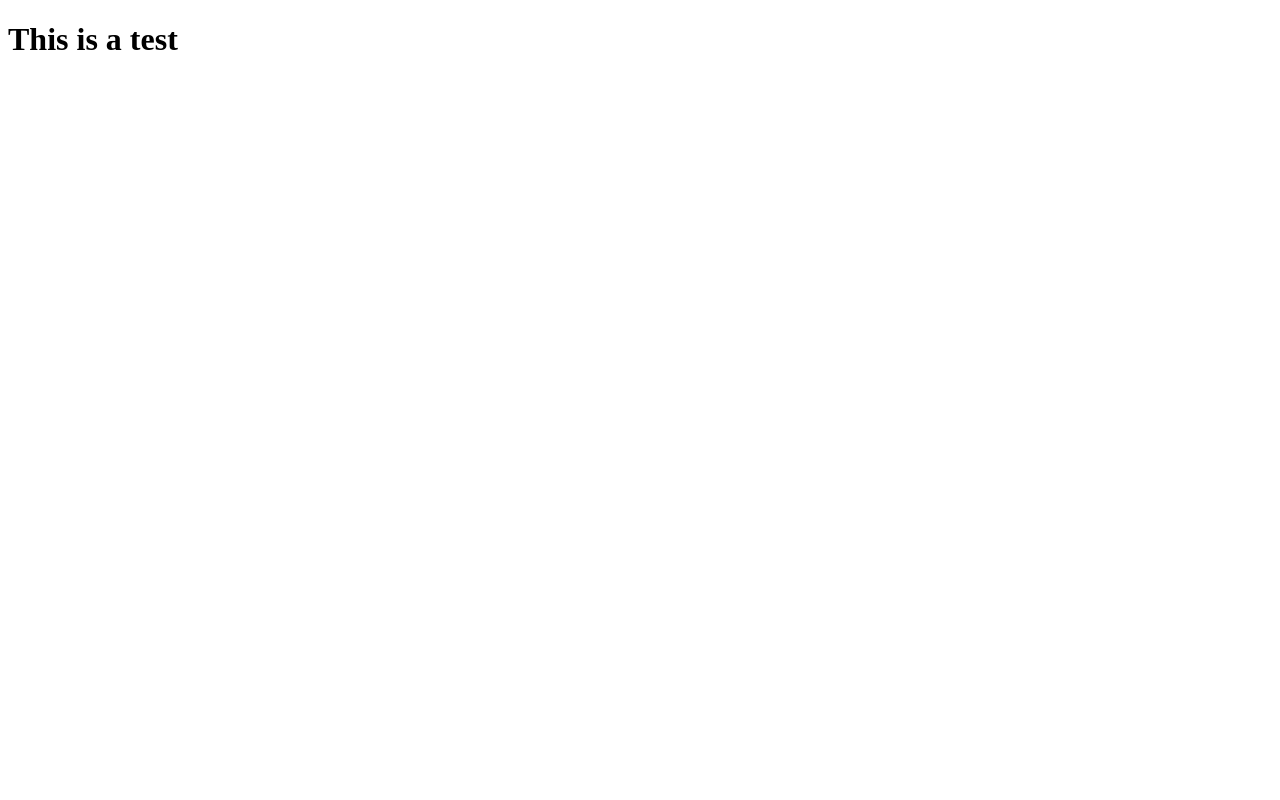
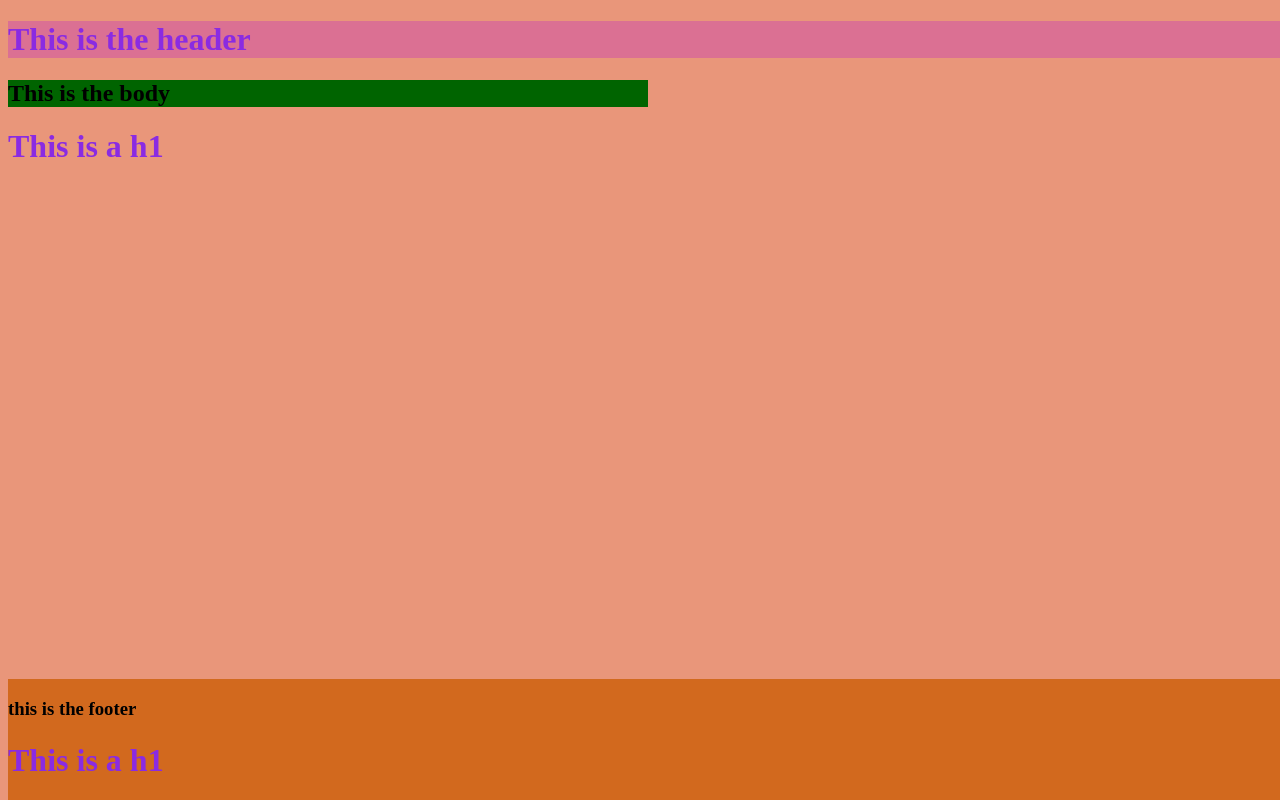
Before and after one commit to AlissonRoss/git-workshop, a plain HTML site: page index.html in a window 1280 px wide. Drawn offline with Linux system fonts and the light colour scheme.

Commit message:
more code from html/css workshop

```diff
--- a/index.html
+++ b/index.html
@@ -5,8 +5,17 @@
         <meta http-equiv="X-UA-Compatible" content="IE=edge">
         <meta name="viewport" content="width=device-width, initial-scale=1.0">
         <title>Document</title>
+        <link rel="stylesheet" href="./styles.css">
     </head>
-<body>
-    <h1>This is a test</h1>
+    <header>
+        <h1>This is the header</h1>
+    </header>
+    <body class="appBody">
+        <h2 class="bodyH2">This is the body</h2>
+        <h1>This is a h1</h1>
     </body>
+    <footer>
+        <h3>this is the footer</h3>
+        <h1>This is a h1</h1>
+    </footer>
 </html>
--- /dev/null
+++ b/styles.css
@@ -0,0 +1,27 @@
+h1{
+    color: blueviolet;
+}
+.appBody{
+    height: 20vh;
+    width: 100vw;
+    background-color: darksalmon;
+}
+.bodyH2{
+    width: 50%;
+    background-color: darkgreen;
+}
+header{
+ background-color: palevioletred;
+}
+footer{
+    background-color: chocolate;
+    position: absolute;
+    bottom: 0;
+    width: 100vw;
+}
+/* Styles for screens smaller than 768px */
+@media (max-width: 768px) {
+	.appBody {
+		background-color: cadetblue;
+	}
+}
```
Lines whose indentation alone changed are shown as unchanged.
